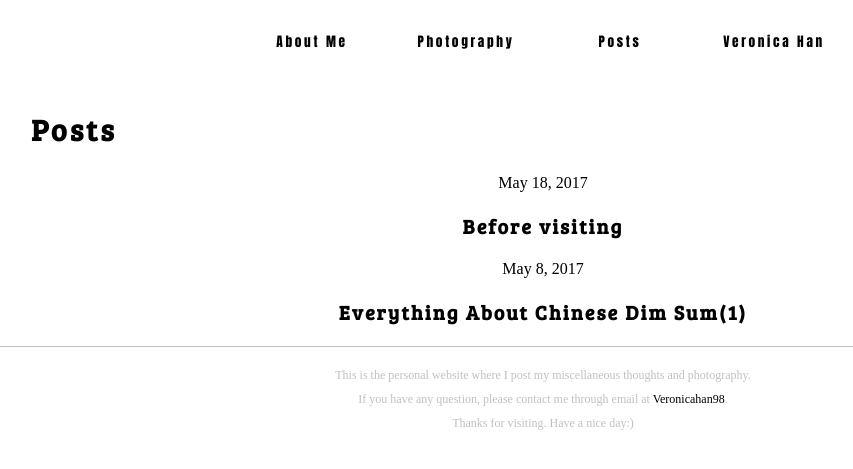
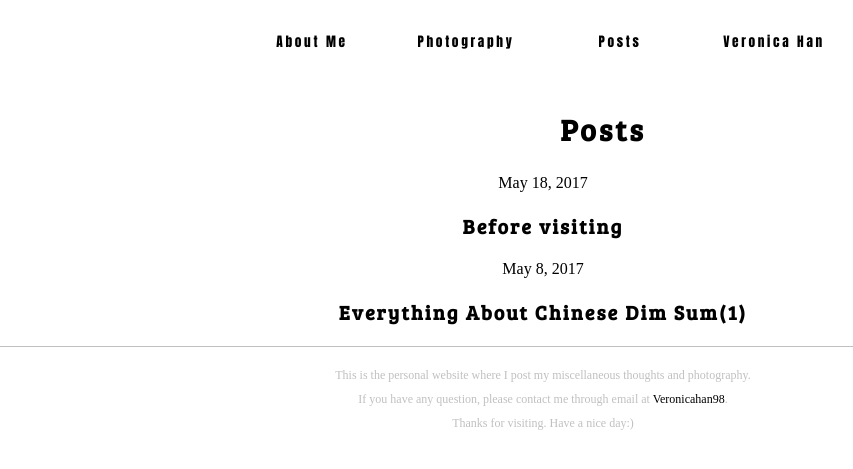
Before and after one commit to topveronicaa/topveronicaa.github.io, a Jekyll site: the page built from posts.html, in a window 1280 px wide. Shown: the top 469 px of the page, without its empty margins (97-950 px from the left). Built offline with Jekyll 4.4.1, drawn with Linux system fonts in a browser that asks for light colours.

```diff
--- a/posts.html
+++ b/posts.html
@@ -28,7 +28,7 @@ font-size: 20px;
 </head>
 <body>
 
-<h2 class = "post">Posts</h2>
+	<center><h2 class = "post">Posts</h2></center>
 <center><div class = "posts">
 {% for post in site.posts %}
 		<time>{{ post.date | date: "%b %-d, %Y" }}</time>
```
